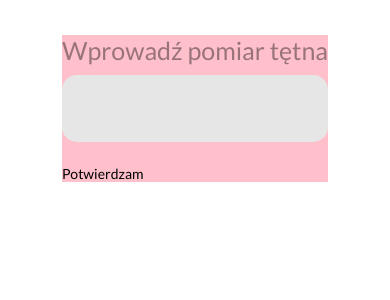
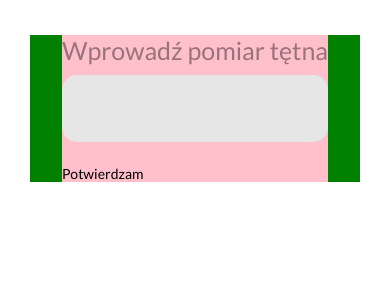
Before and after one commit to MA3CIN/HeartHero, a React Native app: screen /RecznyPomiar in a window 390 px wide. Shown: the top 300 px of the page. Built offline with nearby package versions, Linux system fonts and the light colour scheme; what expo-linking would draw is missing.

Commit message:
Update ReczneWpisanieScreen.tsx

```diff
--- a/screens/ReczneWpisanieScreen.tsx
+++ b/screens/ReczneWpisanieScreen.tsx
@@ -40,11 +40,14 @@ export default function ReczneWpisanieScreen({ navigation }: any) {
 
 const styles = StyleSheet.create({
   mainWrapper: {
+    flex: 1,
     justifyContent: 'center',
-    alignItems: 'center'
+    alignItems: 'center',
+    backgroundColor: 'green',
+    height: 400
   },
   container: {
-    height: Dimensions.get('window').height / 2,
+    // height: Dimensions.get('window').height / 2,
     backgroundColor: 'pink',
     flex: 1,
     flexDirection: 'column',
```
